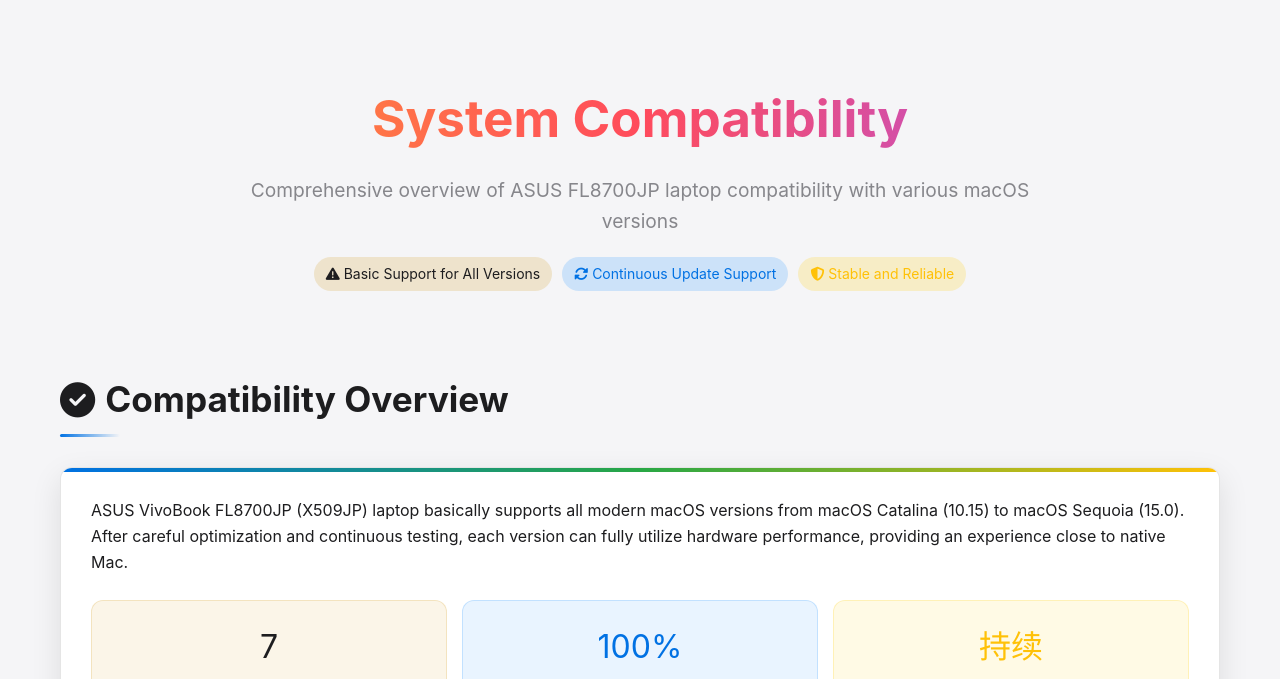
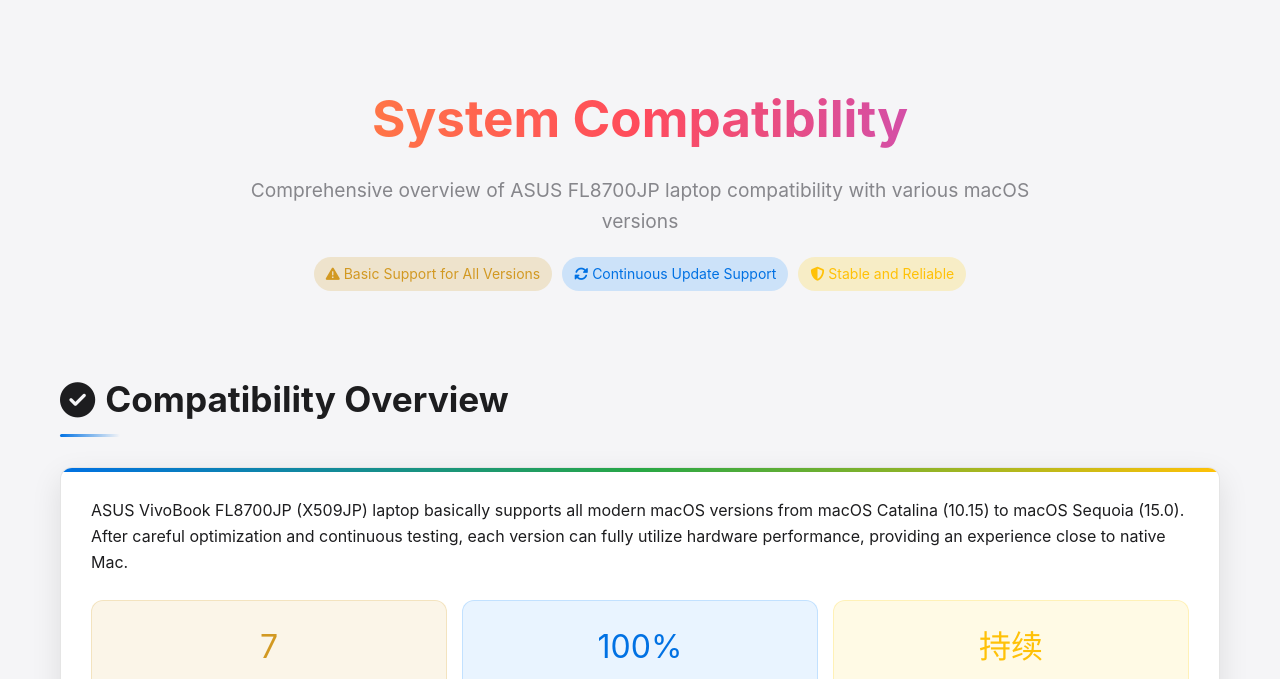
Before and after one commit to bilijp153/web, a plain HTML site: page compatibility.html in a window 1280 px wide. Shown: the part 103-782 px from the top of the page. Drawn offline with Linux system fonts and the light colour scheme.

Commit message:
Update compatibility.html

```diff
--- a/compatibility.html
+++ b/compatibility.html
@@ -7,19 +7,20 @@
     <link rel="stylesheet" href="https://cdnjs.cloudflare.com/ajax/libs/font-awesome/6.4.0/css/all.min.css">
     <style>
         :root {
-            --primary: #2997ff;
+          --primary: #2997ff;
             --secondary: #888;
-            --background: #1d1d1f;
-            --card-bg: #2a2a2e;
-            --text: #f5f5f7;
-            --text-secondary: #a1a1a6;
+            --background: #0d1117;
+            --card-bg: #161b22;
+            --text: #f0f6fc;
+            --text-secondary: #8b949e;
             --success: #34c759;
-            --warning: #ffcc00;
-            --danger: #ff3b30;
+            --warning: #d29922;
+            --danger: #f85149;
+            --partial: #d29922;
             --border-radius: 12px;
             --transition: all 0.3s ease;
-            --shadow: 0 10px 30px rgba(0, 0, 0, 0.2);
-            --header-bg: rgba(0, 0, 0, 0.8);
+            --shadow: 0 10px 30px rgba(0, 0, 0, 0.3);
+            --header-bg: rgba(13, 17, 23, 0.9);
             --border-color: rgba(255, 255, 255, 0.1);
         }
 
```
